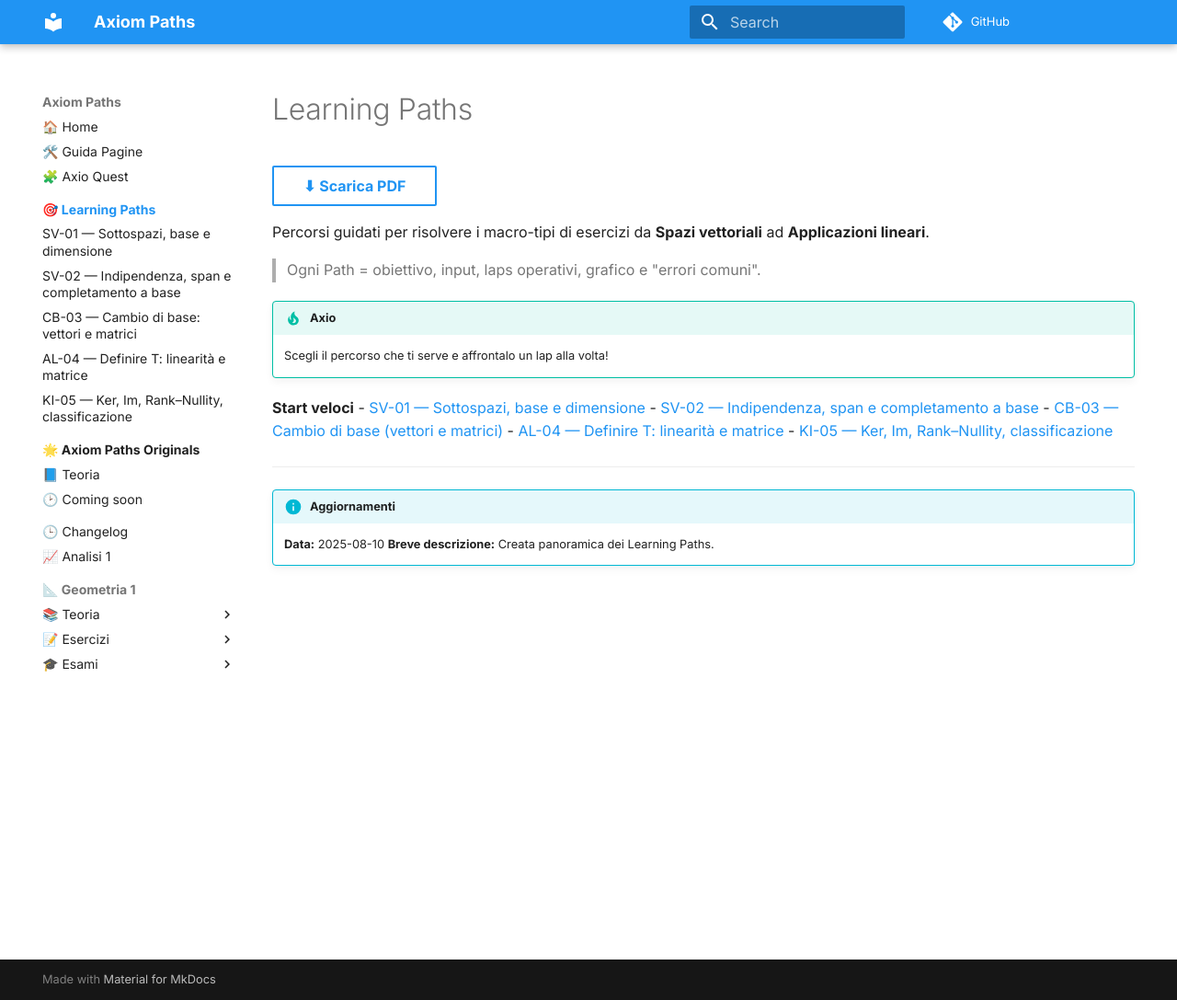
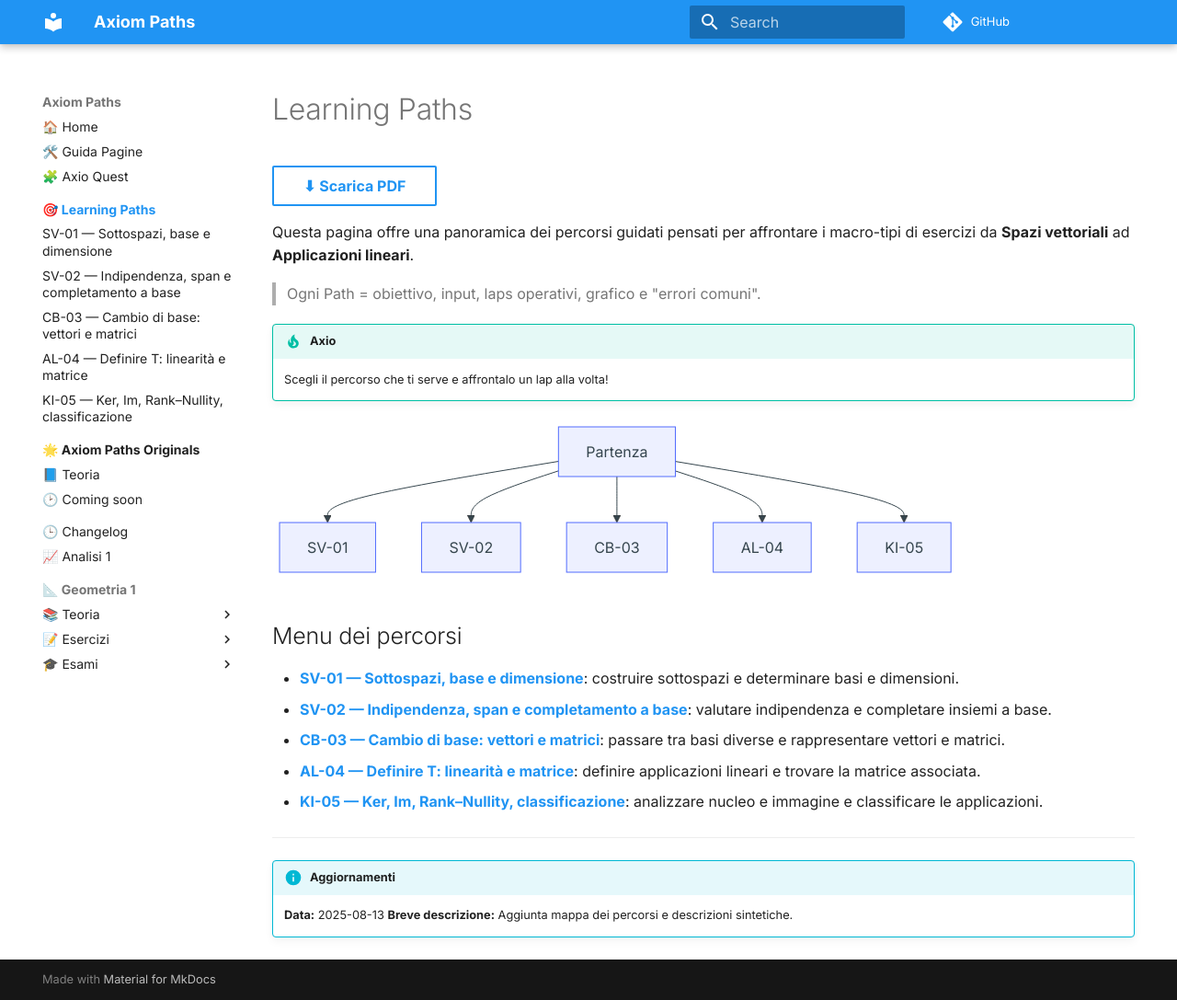
Before and after one commit to giovyx90/axiompaths, an MkDocs documentation site: the page built from docs/paths/index.md, in a window 1280 px wide and 1087 px high. Shown: the whole window at 92% size. Built offline with MkDocs 1.6.1 and Material for MkDocs 9.7.7, drawn with Linux system fonts in a browser that asks for light colours; comment, search, counter and statistics services are not loaded.

Commit message:
feat: aggiungi supporto mermaid e panoramica paths

````diff
--- /dev/null
+++ b/docs/js/mermaid-init.js
@@ -0,0 +1,5 @@
+document.addEventListener("DOMContentLoaded", () => {
+  if (window.mermaid) {
+    mermaid.initialize({ startOnLoad: true });
+  }
+});
--- a/docs/paths/index.md
+++ b/docs/paths/index.md
@@ -1,21 +1,31 @@
 # Learning Paths
 
-Percorsi guidati per risolvere i macro-tipi di esercizi da **Spazi vettoriali** ad **Applicazioni lineari**.
+Questa pagina offre una panoramica dei percorsi guidati pensati per affrontare i macro-tipi di esercizi da **Spazi vettoriali** ad **Applicazioni lineari**.
 
 > Ogni Path = obiettivo, input, laps operativi, grafico e "errori comuni".
 
 !!! tip "Axio"
     Scegli il percorso che ti serve e affrontalo un lap alla volta!
 
-**Start veloci**
-- [SV-01 — Sottospazi, base e dimensione](lp-sv-01.md)
-- [SV-02 — Indipendenza, span e completamento a base](lp-sv-02.md)
-- [CB-03 — Cambio di base (vettori e matrici)](lp-cb-03.md)
-- [AL-04 — Definire T: linearità e matrice](lp-al-04.md)
-- [KI-05 — Ker, Im, Rank–Nullity, classificazione](lp-ki-05.md)
+```mermaid
+flowchart TD
+    Start[Partenza] --> SV01[SV-01]
+    Start --> SV02[SV-02]
+    Start --> CB03[CB-03]
+    Start --> AL04[AL-04]
+    Start --> KI05[KI-05]
+```
+
+## Menu dei percorsi
+
+- [**SV-01 — Sottospazi, base e dimensione**](lp-sv-01.md): costruire sottospazi e determinare basi e dimensioni.
+- [**SV-02 — Indipendenza, span e completamento a base**](lp-sv-02.md): valutare indipendenza e completare insiemi a base.
+- [**CB-03 — Cambio di base: vettori e matrici**](lp-cb-03.md): passare tra basi diverse e rappresentare vettori e matrici.
+- [**AL-04 — Definire T: linearità e matrice**](lp-al-04.md): definire applicazioni lineari e trovare la matrice associata.
+- [**KI-05 — Ker, Im, Rank–Nullity, classificazione**](lp-ki-05.md): analizzare nucleo e immagine e classificare le applicazioni.
 
 ---
 
 !!! info "Aggiornamenti"
-    **Data:** 2025-08-10
-    **Breve descrizione:** Creata panoramica dei Learning Paths.
+    **Data:** 2025-08-13
+    **Breve descrizione:** Aggiunta mappa dei percorsi e descrizioni sintetiche.
--- a/mkdocs.yml
+++ b/mkdocs.yml
@@ -34,7 +34,10 @@ markdown_extensions:
     permalink: true
 - pymdownx.arithmatex:
     generic: true
-- pymdownx.superfences
+- pymdownx.superfences:
+    custom_fences:
+    - name: mermaid
+      class: mermaid
 - pymdownx.details
 extra_javascript:
 - https://cdn.jsdelivr.net/npm/katex@0.16.9/dist/katex.min.js
@@ -43,6 +46,8 @@ extra_javascript:
 - https://cdn.jsdelivr.net/npm/html2pdf.js@0.10.1/dist/html2pdf.bundle.min.js
 - js/download.js
 - assets/paths.js
+- https://unpkg.com/mermaid@10.9.0/dist/mermaid.min.js
+- js/mermaid-init.js
 nav:
 - 🏠 Home: index.md
 - 🛠️ Guida Pagine: guida-pagine.md
````
